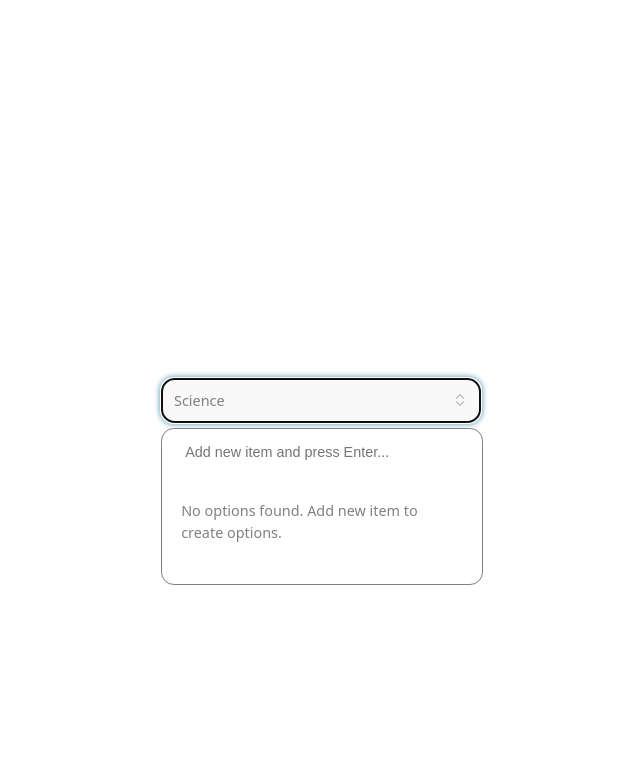
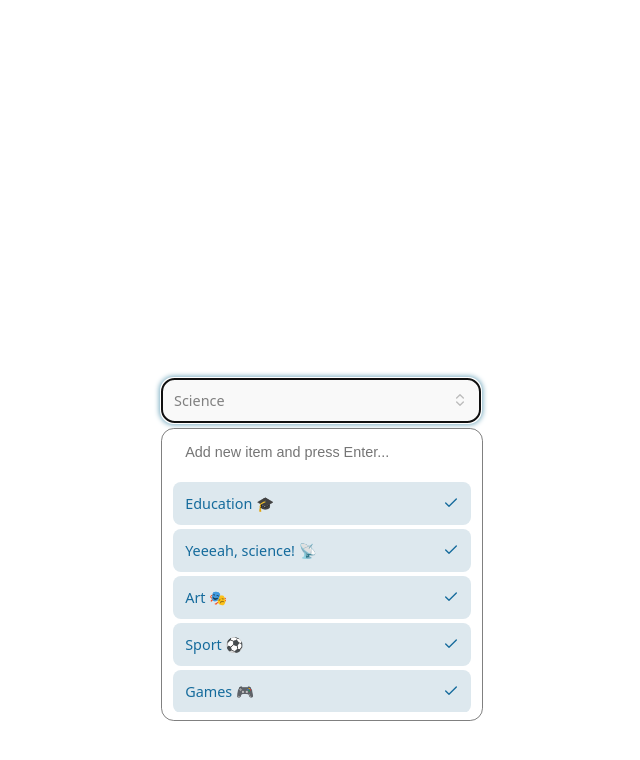
Before and after one commit to mehradi-github/ref-react-ui-select, a React (Vite) app: page / in a window 1280 px wide. Both pictures are taken after a click on the button "Science". Shown: the top 760 px of the page, without its empty margins (319-959 px from the left). Built offline with nearby package versions, Linux system fonts and the light colour scheme.

Commit message:
Showing selected options top of dropdown #19

```diff
--- a/src/App.tsx
+++ b/src/App.tsx
@@ -12,7 +12,7 @@ function App() {
   ];
   return (
     <div className="select">
-      <MultiSelect options={[]} />
+      <MultiSelect options={options} />
     </div>
   );
 }
--- a/src/components/multi-select/index.tsx
+++ b/src/components/multi-select/index.tsx
@@ -12,6 +12,7 @@ const MultiSelect: FC<MultiSelectProps> = ({
     useState<string[]>(initialOptions);
   const [isOpen, setIsOpen] = useState(false);
   const [inputValue, setInputValue] = useState("");
+  const [selectedOptions, setSelectedOptions] = useState<String[]>([]);
 
   const refDropdown = useRef<HTMLDivElement>(null);
   const refInput = useRef<HTMLInputElement>(null);
@@ -57,8 +58,21 @@ const MultiSelect: FC<MultiSelectProps> = ({
     option.toLowerCase().includes(inputValue.toLowerCase())
   );
 
+  const handleOptionSelect = (option: string) => {
+    setSelectedOptions((perv) =>
+      perv.includes(option)
+        ? perv.filter((i) => i !== option)
+        : [...perv, option]
+    );
+  };
   return (
     <div className="dp-container" ref={refDropdown}>
+      {selectedOptions.length > 0 && (
+        <div className="selected">
+          Selected: {"{ "}
+          {selectedOptions.join(", ")} {" }"}
+        </div>
+      )}
       <button onClick={toggleDropdown}>
         Science
         <Icons.chevronDown className="chevron" />
@@ -83,7 +97,7 @@ const MultiSelect: FC<MultiSelectProps> = ({
               <div className="options">
                 {filteredOptions.map((option) => (
                   <Fragment key={option}>
-                    <button>
+                    <button onClick={() => handleOptionSelect(option)}>
                       {option}
                       <Icons.check className="check" />
                     </button>
--- a/src/components/multi-select/multiselect.scss
+++ b/src/components/multi-select/multiselect.scss
@@ -7,7 +7,10 @@
   position: relative;
   width: 20rem;
   align-items: center;
-
+  .selected {
+    @extend %font-shared;
+    margin-bottom: 0.8rem;
+  }
   button {
     display: inline-flex;
     align-items: center;
```
